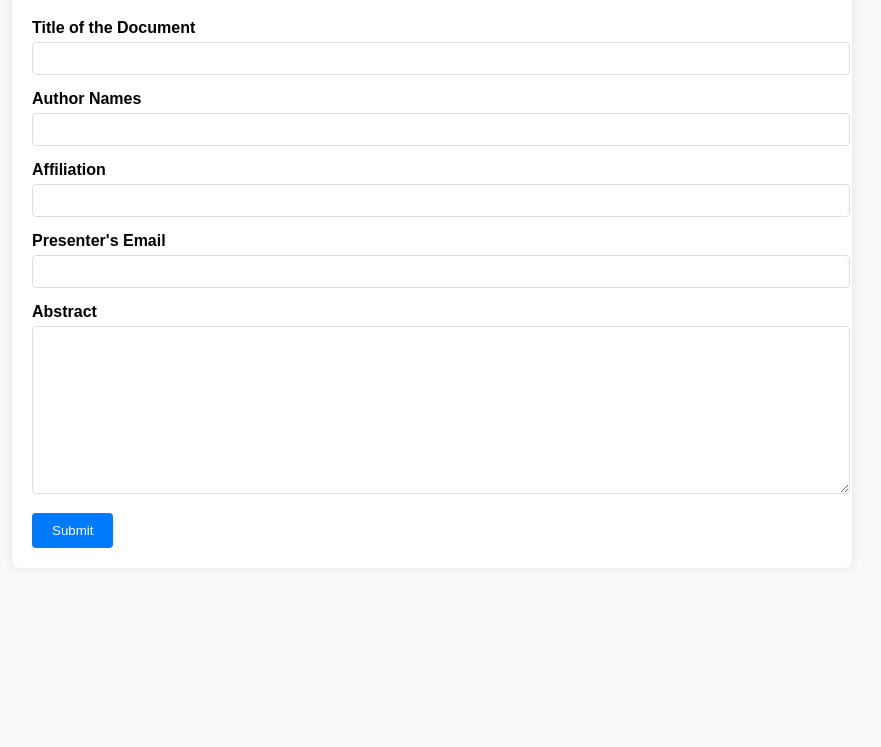
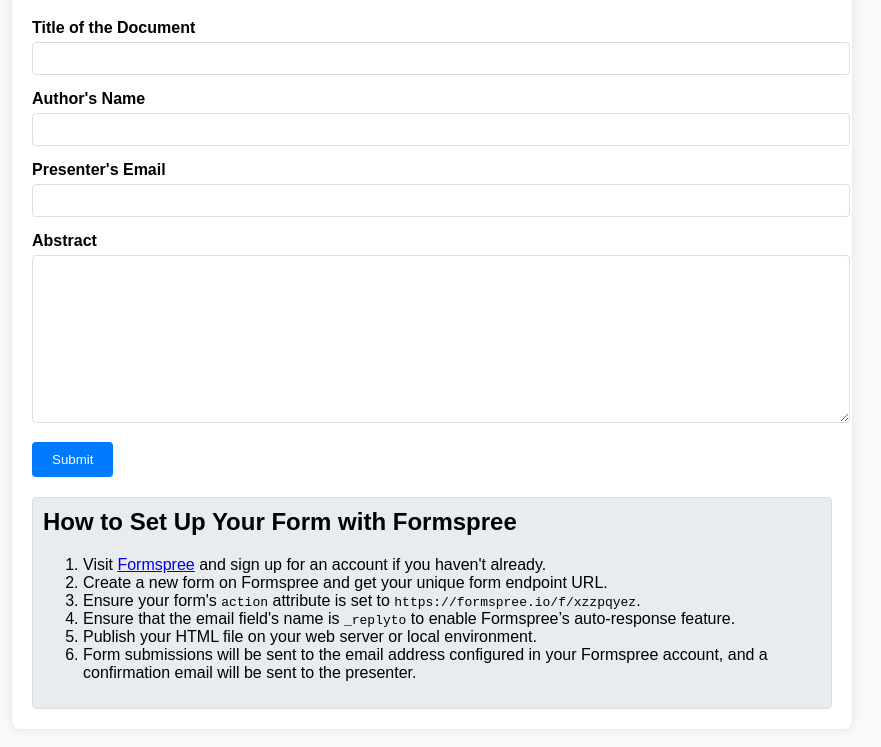
Before and after one commit to sboral1212/MOSSI2024_Latex_template, a plain HTML site: page index.html in a window 1280 px wide. Shown: the part 121-868 px from the top of the page, without its empty margins (208-1089 px from the left). Before the commit the page ends 800 px from the top, so only its background shows below. Drawn offline with Linux system fonts and the light colour scheme.

Commit message:
Update index.html

```diff
--- a/index.html
+++ b/index.html
@@ -71,11 +71,7 @@
                 <input type="text" id="title" name="title" required>
             </div>
             <div class="form-group">
-                <label for="author">Author Names</label>
-                <input type="text" id="author" name="author" required>
-            </div>
-            <div class="form-group">
-                <label for="author">Affiliation </label>
+                <label for="author">Author's Name</label>
                 <input type="text" id="author" name="author" required>
             </div>
             <div class="form-group">
@@ -89,7 +85,17 @@
             <button type="submit">Submit</button>
         </form>
 
-
+        <div class="instructions">
+            <h2>How to Set Up Your Form with Formspree</h2>
+            <ol>
+                <li>Visit <a href="https://formspree.io/" target="_blank">Formspree</a> and sign up for an account if you haven't already.</li>
+                <li>Create a new form on Formspree and get your unique form endpoint URL.</li>
+                <li>Ensure your form's <code>action</code> attribute is set to <code>https://formspree.io/f/xzzpqyez</code>.</li>
+                <li>Ensure that the email field's name is <code>_replyto</code> to enable Formspree’s auto-response feature.</li>
+                <li>Publish your HTML file on your web server or local environment.</li>
+                <li>Form submissions will be sent to the email address configured in your Formspree account, and a confirmation email will be sent to the presenter.</li>
+            </ol>
+        </div>
     </div>
 </body>
 </html>
```
